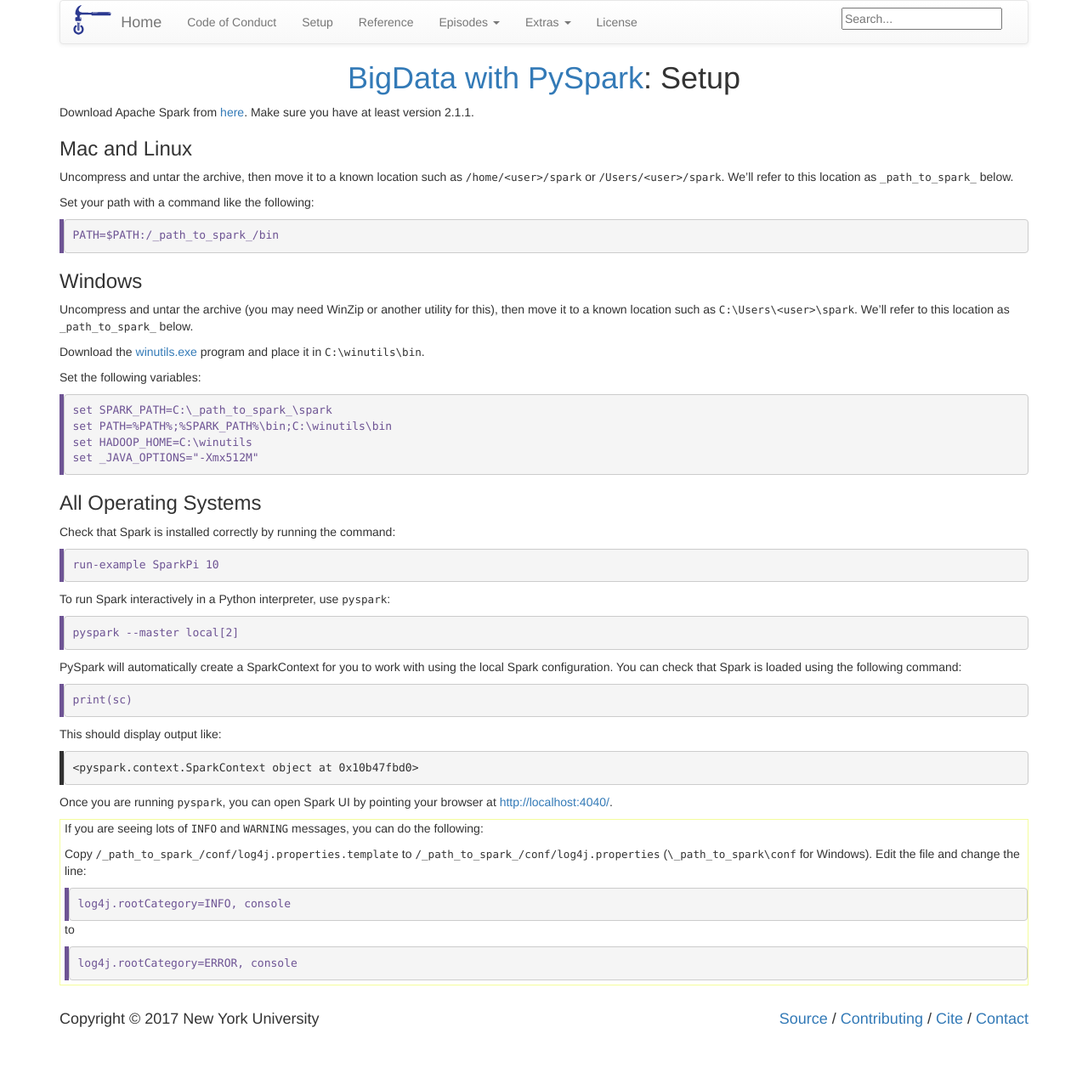
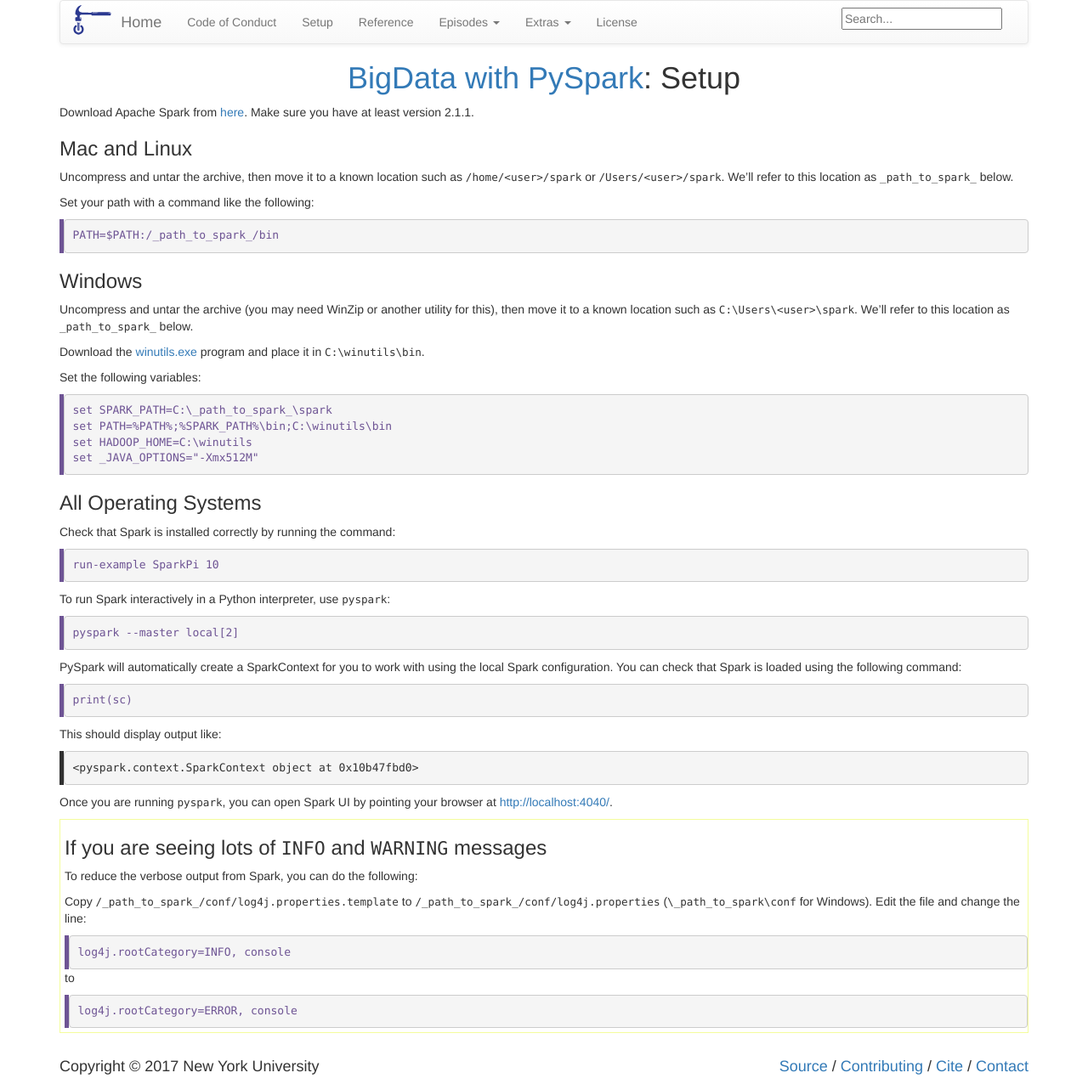
Before and after one commit to nyu-cds/python-bigdata, a Jekyll site: the page built from setup.md, in a window 1280 px wide. Shown: the whole page at 85% size. Built offline with Jekyll 4.4.1, drawn with Linux system fonts in a browser that asks for light colours; before the commit the page ends 1220 px from its top, so only the background shows below that.

Commit message:
Signed-off-by: Greg Watson <g.watson@computer.org>

```diff
--- a/setup.md
+++ b/setup.md
@@ -67,7 +67,8 @@
 
 Once you are running `pyspark`, you can open Spark UI by pointing your browser at [http://localhost:4040/](http://localhost:4040/).
 
-> If you are seeing lots of `INFO` and `WARNING` messages, you can do the following:
+> ### If you are seeing lots of `INFO` and `WARNING` messages
+> To reduce the verbose output from Spark, you can do the following:
 >
 > Copy `/_path_to_spark_/conf/log4j.properties.template` to `/_path_to_spark_/conf/log4j.properties` (`\_path_to_spark\conf` for Windows).
 > Edit the file and change the line:
```
